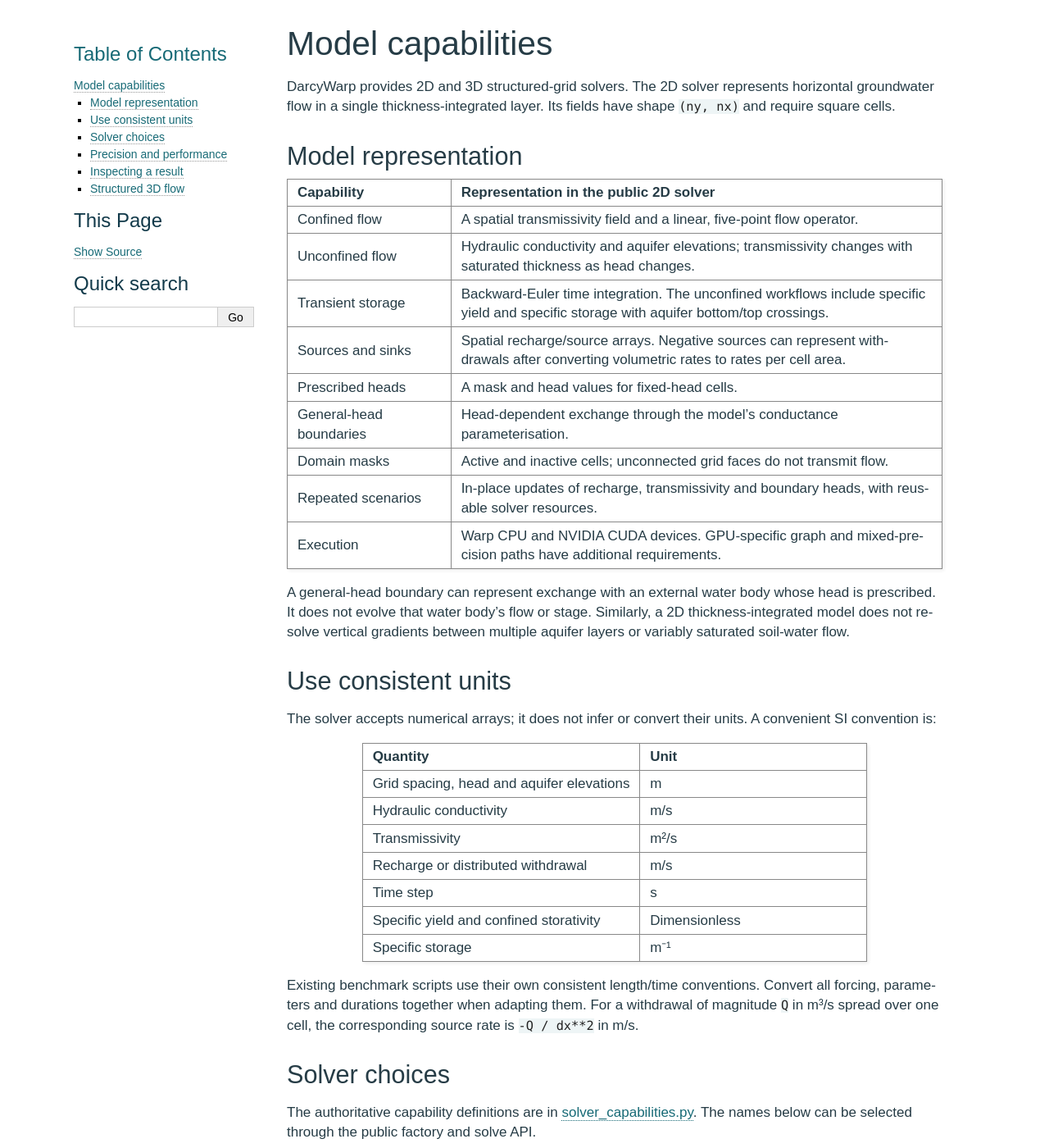
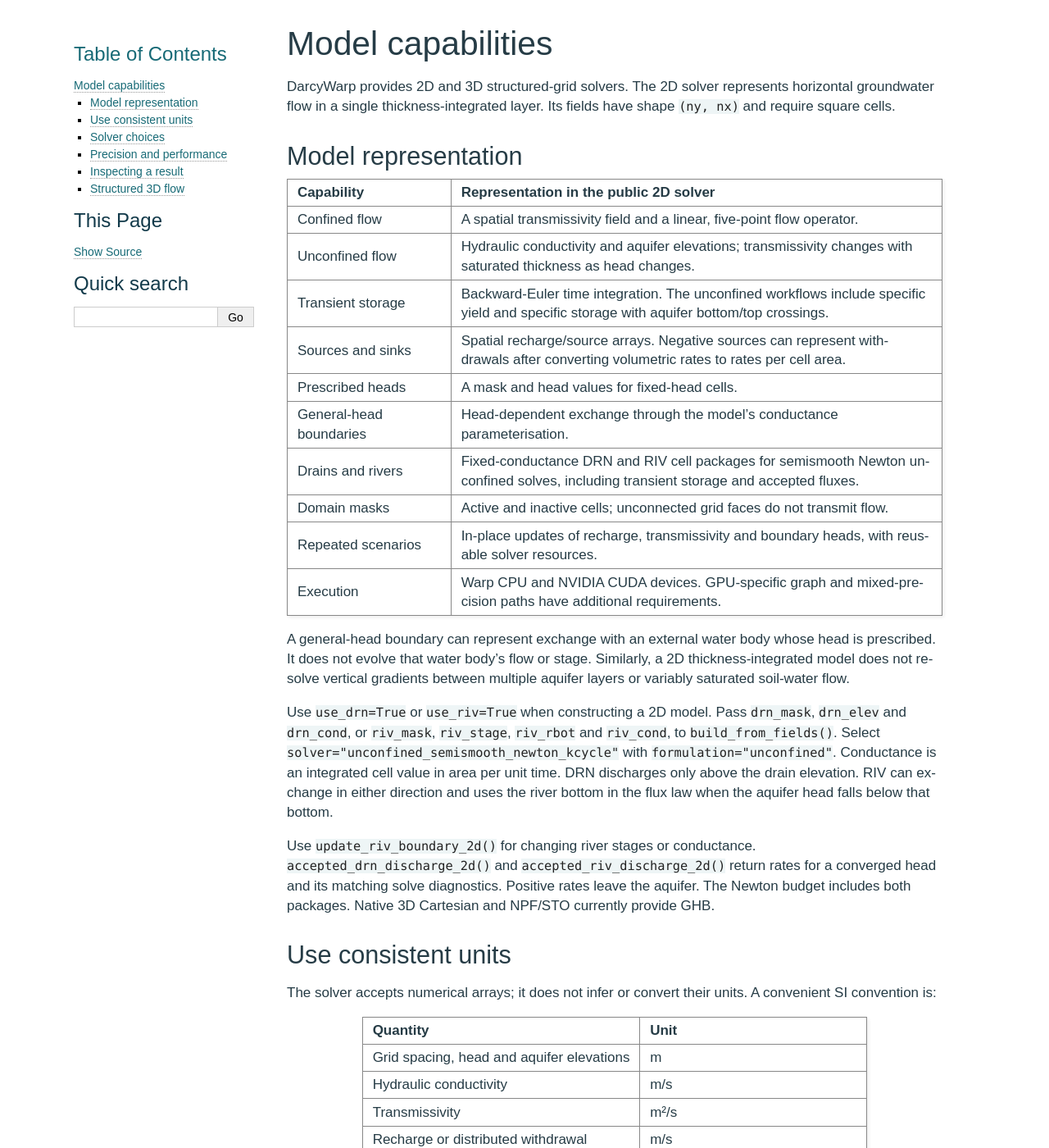
Before and after one commit to Lincoln-Environmental/DarcyWarp, a Sphinx documentation site: the page built from source/capabilities.rst, in a window 1280 px wide and 1400 px high. Shown: the whole window at 82% size. Built offline with Sphinx 7.4.7, drawn with Linux system fonts in a browser that asks for light colours.

Commit message:
Document callable 2D drain and river boundaries

```diff
--- a/docs/3D_NATIVE_GHB.rst
+++ b/docs/3D_NATIVE_GHB.rst
@@ -74,7 +74,8 @@ Planned boundary and transport work
 The next native 3D boundary extensions are drains (DRN) and rivers (RIV),
 with steady and transient MF6 comparisons covering activation thresholds,
 flow reversal where permitted, changing boundary inputs and water budgets.
-The existing 2D DRN/RIV implementations do not establish 3D support.
+The public 2D semismooth Newton solver accepts DRN and RIV through its
+cell-boundary inputs and reports accepted package fluxes.
 
 Transport follows these boundary extensions. A proposed first scope is
 conservative solute advection and dispersion using the converged flow
--- a/source/capabilities.rst
+++ b/source/capabilities.rst
@@ -30,6 +30,9 @@ Model representation
    * - General-head boundaries
      - Head-dependent exchange through the model's conductance
        parameterisation.
+   * - Drains and rivers
+     - Fixed-conductance DRN and RIV cell packages for semismooth Newton
+       unconfined solves, including transient storage and accepted fluxes.
    * - Domain masks
      - Active and inactive cells; unconnected grid faces do not transmit flow.
    * - Repeated scenarios
@@ -43,6 +46,21 @@ A general-head boundary can represent exchange with an external water body
 whose head is prescribed. It does not evolve that water body's flow or stage.
 Similarly, a 2D thickness-integrated model does not resolve vertical gradients
 between multiple aquifer layers or variably saturated soil-water flow.
+
+Use ``use_drn=True`` or ``use_riv=True`` when constructing a 2D model.
+Pass ``drn_mask``, ``drn_elev`` and ``drn_cond``, or ``riv_mask``,
+``riv_stage``, ``riv_rbot`` and ``riv_cond``, to ``build_from_fields()``.
+Select ``solver="unconfined_semismooth_newton_kcycle"`` with
+``formulation="unconfined"``. Conductance is an integrated cell value
+in area per unit time. DRN discharges only above the drain elevation.
+RIV can exchange in either direction and uses the river bottom in the
+flux law when the aquifer head falls below that bottom.
+
+Use ``update_riv_boundary_2d()`` for changing river stages or conductance.
+``accepted_drn_discharge_2d()`` and ``accepted_riv_discharge_2d()``
+return rates for a converged head and its matching solve diagnostics.
+Positive rates leave the aquifer. The Newton budget includes both packages.
+Native 3D Cartesian and NPF/STO currently provide GHB.
 
 Use consistent units
 --------------------
```
Also changed, not shown: README.md (+1 -1 lines).
